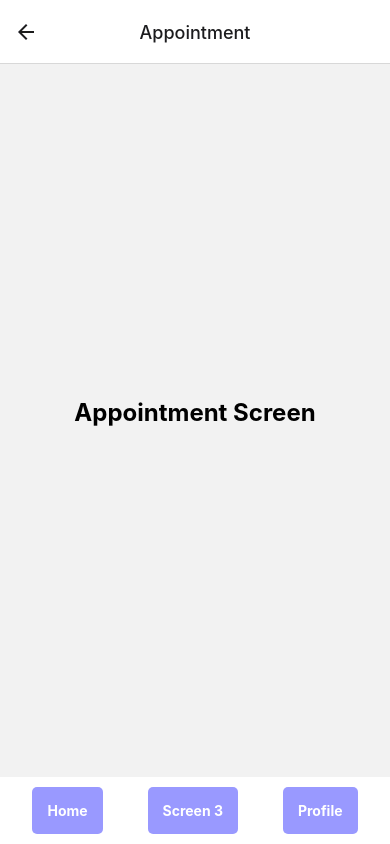
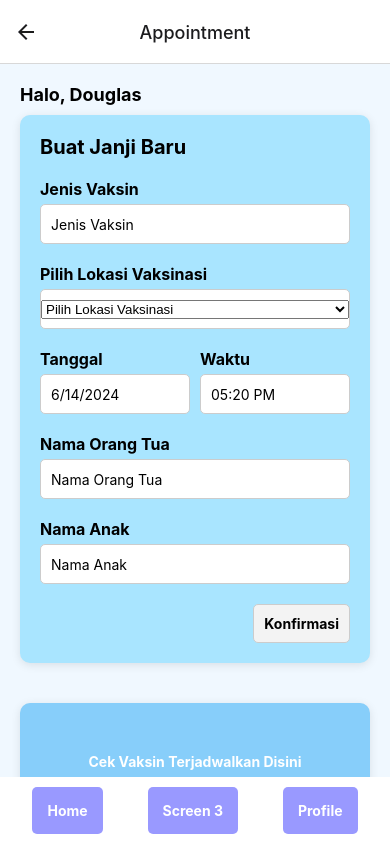
Before and after one commit to Eralf/Immunify, a React Native app: screen /Appointment in a window 390 px wide. Built offline with nearby package versions, Linux system fonts and the light colour scheme.

Commit message:
appointment(on progress)

```diff
--- a/screens/AppointmentScreen.js
+++ b/screens/AppointmentScreen.js
@@ -1,38 +1,242 @@
-import React from 'react';
-import { View, Text, Button, TouchableOpacity, StyleSheet } from 'react-native';
+import React, { useState } from 'react';
+import { View, Text, TextInput, Button, StyleSheet, TouchableOpacity } from 'react-native';
+import DateTimePicker from '@react-native-community/datetimepicker';
+import { Picker } from '@react-native-picker/picker';
+import { SafeAreaView } from 'react-native-safe-area-context';
 
-const AppointmentScreen = ({ navigation, route }) => {
+const AppointmentForm = () => {
+  const [vaccineType, setVaccineType] = useState('');
+  const [location, setLocation] = useState('');
+  const [date, setDate] = useState(new Date());
+  const [showDatePicker, setShowDatePicker] = useState(false);
+  const [time, setTime] = useState(new Date());
+  const [showTimePicker, setShowTimePicker] = useState(false);
+  const [parentName, setParentName] = useState('');
+  const [childName, setChildName] = useState('');
+  // Define locations array
+  const locations = [
+    "Location 1",
+    "Location 2",
+    "Location 3",
+    // Add more locations as needed
+  ];
+  const onDateChange = (event, selectedDate) => {
+    const currentDate = selectedDate || date;
+    setShowDatePicker(false);
+    setDate(currentDate);
+  };
+
+  const onTimeChange = (event, selectedTime) => {
+    const currentTime = selectedTime || time;
+    setShowTimePicker(false);
+    setTime(currentTime);
+  };
+
+  const handleConfirm = () => {
+    // Handle the form submission
+    console.log({
+      vaccineType,
+      location,
+      date,
+      time,
+      parentName,
+      childName,
+    });
+  };
+
   return (
     <View style={styles.container}>
+      <Text style={styles.greeting}>Halo, Douglas</Text>
+      <View style={styles.formFrame}>
+        <Text style={styles.title}>Buat Janji Baru</Text>
 
-      <Text style={styles.text}>Appointment Screen</Text>
+        <Text style={styles.label}>Jenis Vaksin</Text>
+        <TextInput
+          style={styles.input}
+          placeholder="Jenis Vaksin"
+          value={vaccineType}
+          onChangeText={setVaccineType}
+        />
+
+        <Text style={styles.label}>Pilih Lokasi Vaksinasi</Text>
+        <View style={styles.pickerContainer}>
+          <Picker
+            selectedValue={location}
+            onValueChange={(itemValue, itemIndex) => setLocation(itemValue)}
+          >
+            <Picker.Item label="Pilih Lokasi Vaksinasi" value="" />
+            {locations.map((loc, index) => (
+              <Picker.Item key={index} label={loc} value={loc} />
+            ))}
+          </Picker>
+        </View>
+
+
+        <View style={styles.dateTimeContainer}>
+          <View style={styles.dateInput}>
+            <Text style={styles.label}>Tanggal</Text>
+            <TouchableOpacity onPress={() => setShowDatePicker(true)}>
+              <TextInput
+                style={styles.input}
+                placeholder="Tanggal"
+                value={date.toLocaleDateString()}
+                editable={false}
+              />
+            </TouchableOpacity>
+          </View>
+          <View style={styles.TimeInput}>
+            <Text style={styles.label}>Waktu</Text>
+            <TouchableOpacity onPress={() => setShowTimePicker(true)}>
+              <TextInput
+                style={styles.input}
+                placeholder="Waktu"
+                value={time.toLocaleTimeString([], { hour: '2-digit', minute: '2-digit' })}
+                editable={false}
+              />
+            </TouchableOpacity>
+          </View>
+        </View>
+
+        {showDatePicker && (
+          <DateTimePicker
+            value={date}
+            mode="date"
+            display="default"
+            onChange={onDateChange}
+          />
+        )}
+        {showTimePicker && (
+          <DateTimePicker
+            value={time}
+            mode="time"
+            display="default"
+            onChange={onTimeChange}
+          />
+        )}
+
+        <Text style={styles.label}>Nama Orang Tua</Text>
+        <TextInput
+          style={styles.input}
+          placeholder="Nama Orang Tua"
+          value={parentName}
+          onChangeText={setParentName}
+        />
+
+        <Text style={styles.label}>Nama Anak</Text>
+        <TextInput
+          style={styles.input}
+          placeholder="Nama Anak"
+          value={childName}
+          onChangeText={setChildName}
+        />
+
+        <View style={styles.buttonContainer}>
+          <TouchableOpacity style={styles.confirmButton} onPress={handleConfirm}>
+            <Text style={styles.confirmButtonText}>Konfirmasi</Text>
+          </TouchableOpacity>
+        </View>
+      </View>
+      <TouchableOpacity style={styles.checkButton}>
+        <Text style={styles.checkButtonText}>Cek Vaksin Terjadwalkan Disini</Text>
+      </TouchableOpacity>
 
     </View>
   );
-}
+};
 
 const styles = StyleSheet.create({
   container: {
     flex: 1,
+    padding: 20,
+    backgroundColor: '#f0f8ff',
+  },
+  greeting: {
+    fontSize: 18,
+    fontWeight: 'bold',
+    marginBottom: 10,
+  },
+  formFrame: {
+    padding: 20,
+    borderRadius: 10,
+    backgroundColor: '#A9E5FF',
+    shadowColor: '#000',
+    shadowOffset: { width: 0, height: 2 },
+    shadowOpacity: 0.1,
+    shadowRadius: 10,
+    elevation: 5,
+  },
+  title: {
+    fontSize: 20,
+    fontWeight: 'bold',
+    marginBottom: 20,
+    textAlign: 'left',
+  },
+  label: {
+    fontSize: 16,
+    marginBottom: 5,
+    fontWeight: 'bold',
+  },
+  input: {
+    height: 40,
+    borderColor: '#ccc',
+    borderWidth: 1,
+    marginBottom: 20,
+    paddingHorizontal: 10,
+    borderRadius: 5,
+    backgroundColor: '#fff',
+  },
+  dateTimeContainer: {
+    flexDirection: 'row',
+    justifyContent: 'space-between',
+  },
+  dateInput: {
+    flex: 1,
+    marginRight: 10,
+  },
+  TimeInput: {
+    flex: 1,
+  },
+
+  buttonContainer: {
+    flexDirection: 'row',
+    justifyContent: 'flex-end',
+  },
+  confirmButton: {
+    padding: 10,
+    borderRadius: 5,
+    backgroundColor: '#F3F3F3',
+    borderColor: '#ccc',
+    borderWidth: 1,
+  },
+  confirmButtonText: {
+    color: '#000',
+    fontWeight: 'bold',
+  },
+  checkButton: {
+    marginTop: 40,
+    padding: 50,
+    backgroundColor: '#87cefa',
+    borderRadius: 10,
     alignItems: 'center',
-    justifyContent: 'center',
+    shadowColor: '#000',
+    shadowOffset: { width: 0, height: 2 },
+    shadowOpacity: 0.1,
+    shadowRadius: 10,
+    elevation: 5,
   },
-  text: {
-    fontSize: 24,
-    fontWeight: 'bold',
-    marginBottom: 16,
-  },
-  button: {
-    alignItems: 'center',
-    backgroundColor: '#9999FF',
-    padding: 10,
-    margin: 5,
-    borderRadius: 5
-  },
-  buttonText: {
+  checkButtonText: {
     color: '#fff',
     fontWeight: 'bold',
-  }
+  },
+  pickerContainer: {
+    height: 40,
+    borderColor: '#ccc',
+    borderWidth: 1,
+    marginBottom: 20,
+    borderRadius: 5,
+    justifyContent: 'center',
+    backgroundColor: '#fff',
+  },
 });
 
-export default AppointmentScreen;
+export default AppointmentForm;
```
Also changed, not shown: package.json (+8 -6 lines), 1 other file (tests, documents, lock files or other folders).
